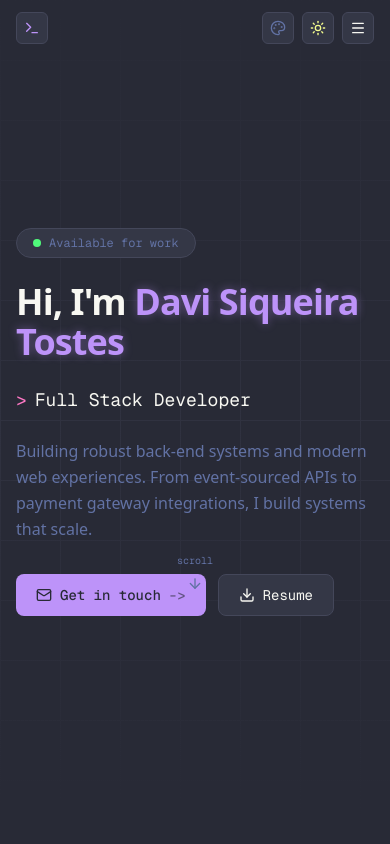
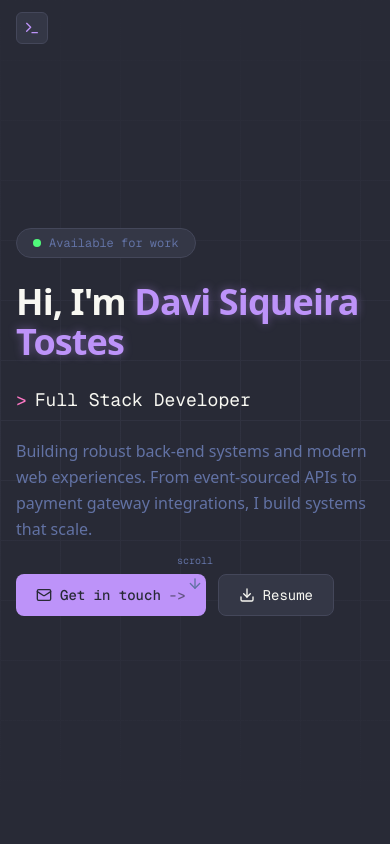
Before and after one commit to DaviTostes/portfolio, a Next.js app: page / in a window 390 px wide. Shown: the top 844 px of the page. Built offline with nearby package versions, Linux system fonts and the light colour scheme.

Commit message:
feat: removing themes 2

```diff
--- a/src/components/layout/navbar.tsx
+++ b/src/components/layout/navbar.tsx
@@ -106,78 +106,6 @@ export function Navbar() {
             ))}
           </div>
 
-          {/* Controls */}
-          <div className="flex items-center gap-2">
-            {/* Theme Variant Selector */}
-            <div className="relative">
-              <button
-                onClick={() => setShowThemeMenu(!showThemeMenu)}
-                className="flex h-8 w-8 items-center justify-center rounded-md border border-[var(--color-border)] bg-[var(--color-surface)] transition-colors hover:border-[var(--color-accent)]"
-                aria-label="Change theme variant"
-              >
-                <Palette className="h-4 w-4 text-[var(--color-text-muted)]" />
-              </button>
-
-              <AnimatePresence>
-                {showThemeMenu && (
-                  <motion.div
-                    initial={{ opacity: 0, y: -10, scale: 0.95 }}
-                    animate={{ opacity: 1, y: 0, scale: 1 }}
-                    exit={{ opacity: 0, y: -10, scale: 0.95 }}
-                    transition={{ duration: 0.15 }}
-                    className="absolute right-0 top-10 glass rounded-lg p-1 min-w-[140px] z-50"
-                  >
-                    {themeOptions.map((opt) => (
-                      <button
-                        key={opt.id}
-                        onClick={() => {
-                          setVariant(opt.id);
-                          setShowThemeMenu(false);
-                        }}
-                        className={cn(
-                          "flex w-full items-center gap-2 rounded-md px-3 py-1.5 font-mono text-xs transition-colors",
-                          variant === opt.id
-                            ? "bg-[var(--color-accent)]/10 text-[var(--color-accent)]"
-                            : "text-[var(--color-text-muted)] hover:text-[var(--color-text)] hover:bg-[var(--color-surface)]"
-                        )}
-                      >
-                        {variant === opt.id && (
-                          <span className="text-[var(--color-green)]">{">"}</span>
-                        )}
-                        {opt.label}
-                      </button>
-                    ))}
-                  </motion.div>
-                )}
-              </AnimatePresence>
-            </div>
-
-            {/* Light/Dark Toggle */}
-            <button
-              onClick={toggleTheme}
-              className="flex h-8 w-8 items-center justify-center rounded-md border border-[var(--color-border)] bg-[var(--color-surface)] transition-colors hover:border-[var(--color-accent)]"
-              aria-label="Toggle theme"
-            >
-              {theme === "dark" ? (
-                <Sun className="h-4 w-4 text-[var(--color-yellow)]" />
-              ) : (
-                <Moon className="h-4 w-4 text-[var(--color-purple)]" />
-              )}
-            </button>
-
-            {/* Mobile Menu Toggle */}
-            <button
-              onClick={() => setMobileMenuOpen(!mobileMenuOpen)}
-              className="flex h-8 w-8 items-center justify-center rounded-md border border-[var(--color-border)] bg-[var(--color-surface)] md:hidden"
-              aria-label="Toggle menu"
-            >
-              {mobileMenuOpen ? (
-                <X className="h-4 w-4 text-[var(--color-text)]" />
-              ) : (
-                <Menu className="h-4 w-4 text-[var(--color-text)]" />
-              )}
-            </button>
-          </div>
         </nav>
       </motion.header>
 
```
